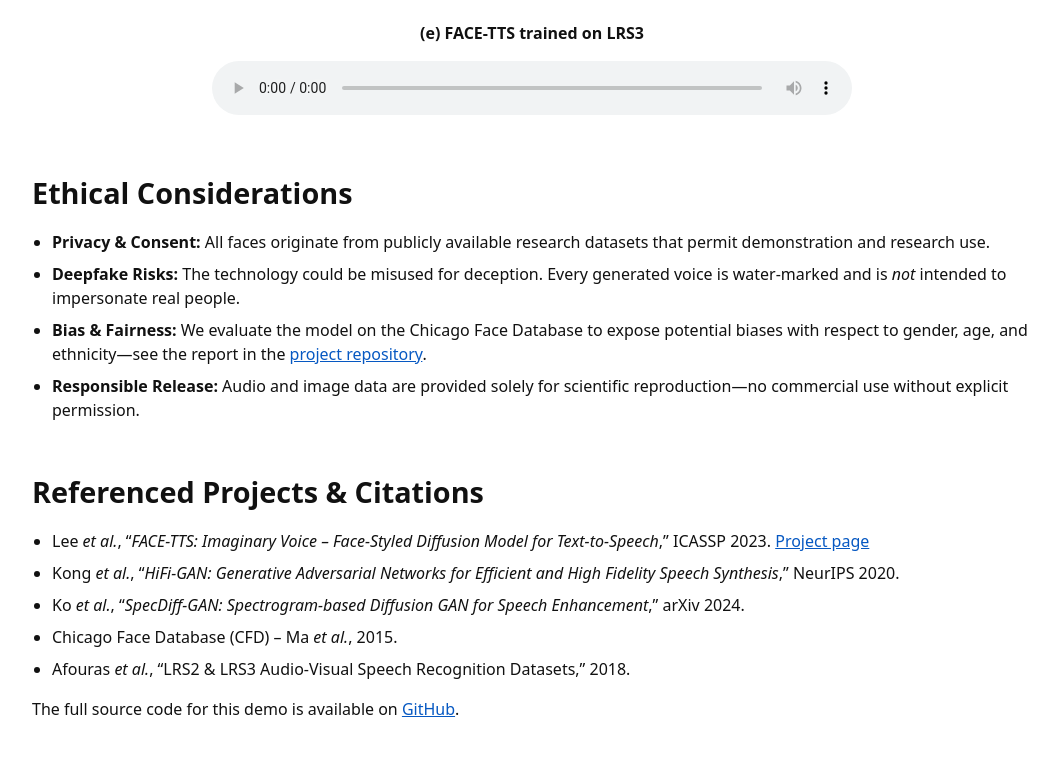
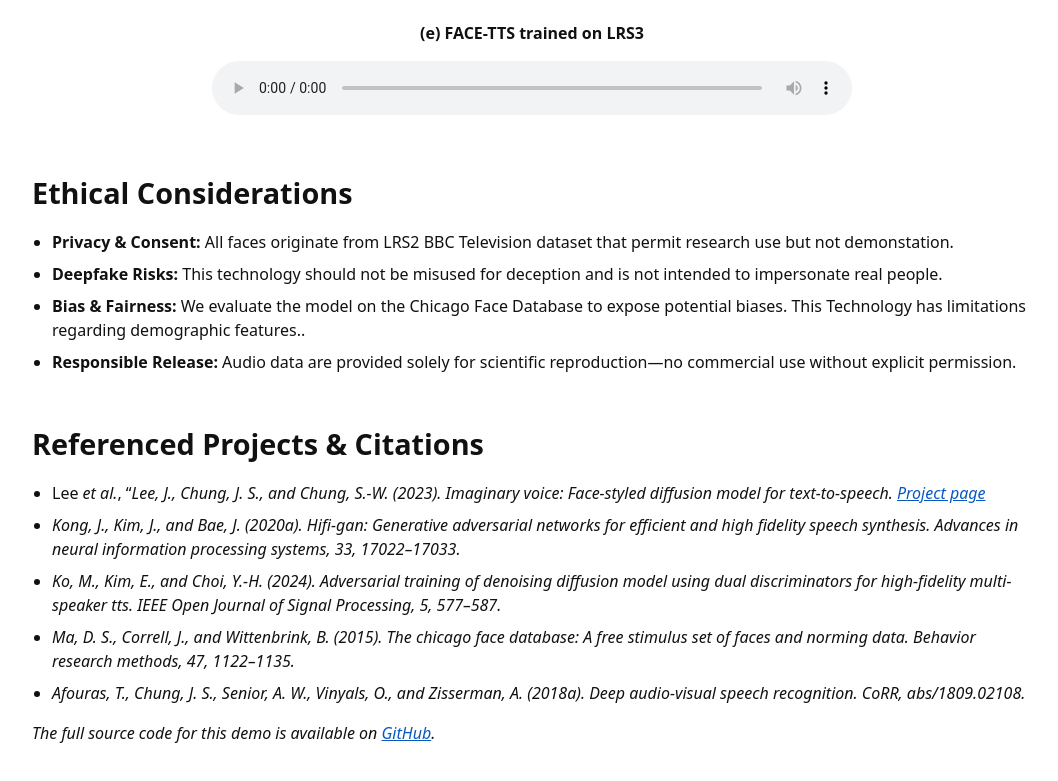
Before and after one commit to degiaaaa/Demo_Face-GAN-TTS, a plain HTML site: page index.html in a window 1280 px wide. Shown: the part 1151-1932 px from the top of the page, without its empty margins (108-1166 px from the left). Drawn offline with Linux system fonts and the light colour scheme.

Commit message:
corrections

```diff
--- a/index.html
+++ b/index.html
@@ -67,10 +67,10 @@
     <section id="ethics">
       <h2>Ethical Considerations</h2>
       <ul>
-        <li><strong>Privacy & Consent:</strong> All faces originate from publicly available research datasets that permit demonstration and research use.</li>
-        <li><strong>Deepfake Risks:</strong> The technology could be misused for deception. Every generated voice is water-marked and is <em>not</em> intended to impersonate real people.</li>
-        <li><strong>Bias & Fairness:</strong> We evaluate the model on the Chicago Face Database to expose potential biases with respect to gender, age, and ethnicity—see the report in the <a href="https://github.com/degiaaaa/facetts-optimizer">project repository</a>.</li>
-        <li><strong>Responsible Release:</strong> Audio and image data are provided solely for scientific reproduction—no commercial use without explicit permission.</li>
+        <li><strong>Privacy & Consent:</strong> All faces originate from LRS2 BBC Television dataset that permit research use but not demonstation.</li>
+        <li><strong>Deepfake Risks:</strong> This technology  should not be misused for deception and is not intended to impersonate real people. </li>
+        <li><strong>Bias & Fairness:</strong> We evaluate the model on the Chicago Face Database to expose potential biases. This Technology has limitations regarding demographic features.</a>.</li>
+        <li><strong>Responsible Release:</strong> Audio data are provided solely for scientific reproduction—no commercial use without explicit permission.</li>
       </ul>
     </section>
 
@@ -78,13 +78,13 @@
     <section id="references">
       <h2>Referenced Projects & Citations</h2>
       <ul>
-        <li>Lee <em>et al.</em>, “<em>FACE-TTS: Imaginary Voice – Face-Styled Diffusion Model for Text-to-Speech</em>,” ICASSP 2023. <a href="https://facetts.github.io">Project page</a></li>
-        <li>Kong <em>et al.</em>, “<em>HiFi-GAN: Generative Adversarial Networks for Efficient and High Fidelity Speech Synthesis</em>,” NeurIPS 2020.</li>
-        <li>Ko <em>et al.</em>, “<em>SpecDiff-GAN: Spectrogram-based Diffusion GAN for Speech Enhancement</em>,” arXiv 2024.</li>
-        <li>Chicago Face Database (CFD) – Ma <em>et al.</em>, 2015.</li>
-        <li>Afouras <em>et al.</em>, “LRS2 & LRS3 Audio-Visual Speech Recognition Datasets,” 2018.</li>
+        <li>Lee <em>et al.</em>, “<em>Lee, J., Chung, J. S., and Chung, S.-W. (2023). Imaginary voice: Face-styled diffusion model for text-to-speech. <a href="https://facetts.github.io">Project page</a></li>
+        <li>Kong, J., Kim, J., and Bae, J. (2020a). Hifi-gan: Generative adversarial networks for efficient and high fidelity speech synthesis. Advances in neural information processing systems, 33, 17022–17033.</li>
+        <li>Ko, M., Kim, E., and Choi, Y.-H. (2024). Adversarial training of denoising diffusion model using dual discriminators for high-fidelity multi-speaker tts. IEEE Open Journal of Signal Processing, 5, 577–587.</li>
+        <li>Ma, D. S., Correll, J., and Wittenbrink, B. (2015). The chicago face database: A free stimulus set of faces and norming data. Behavior research methods, 47, 1122–1135.</li>
+        <li>Afouras, T., Chung, J. S., Senior, A. W., Vinyals, O., and Zisserman, A. (2018a). Deep audio-visual speech recognition. CoRR, abs/1809.02108.</li>
       </ul>
-      <p>The full source code for this demo is available on <a href="https://github.com/degiaaaa/facetts-optimizer">GitHub</a>.</p>
+      <p>The full source code for this demo is available on <a href="https://github.com/CognitiveModeling/Face-GAN-TTS.git">GitHub</a>.</p>
     </section>
 
   </main>
```
